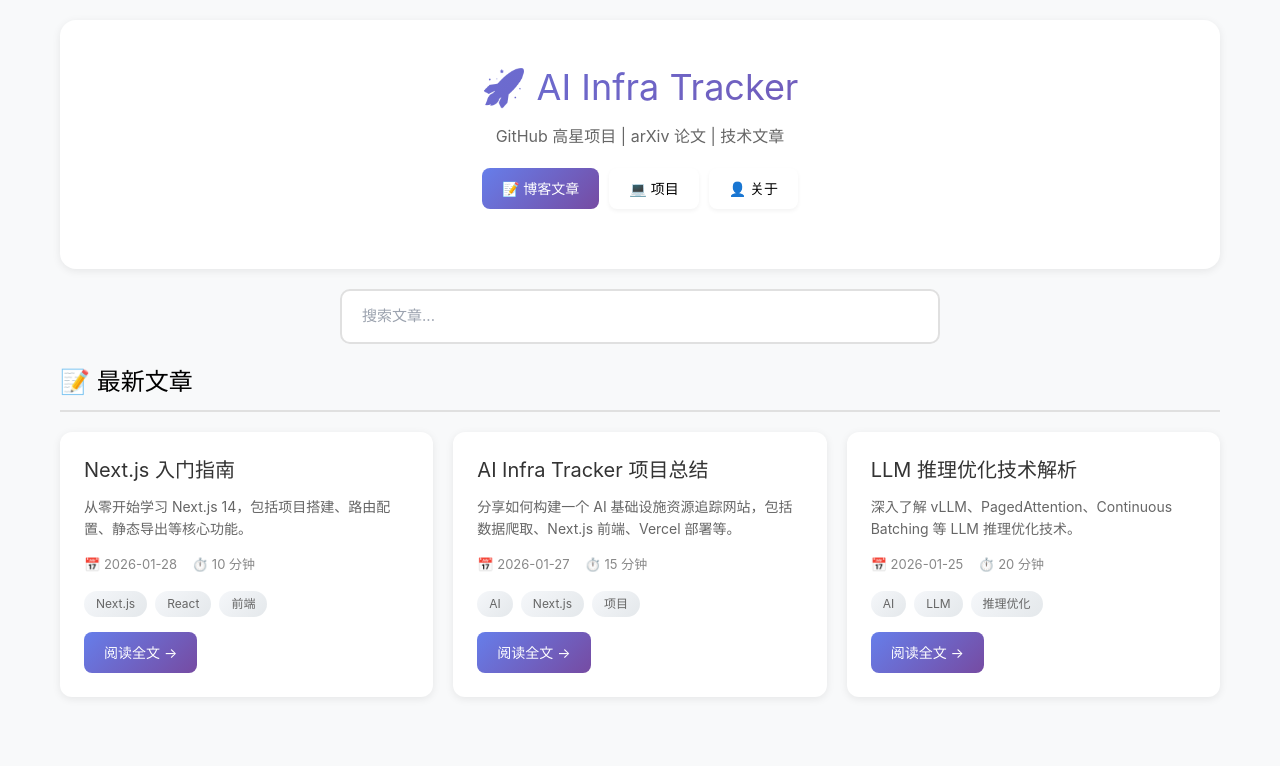
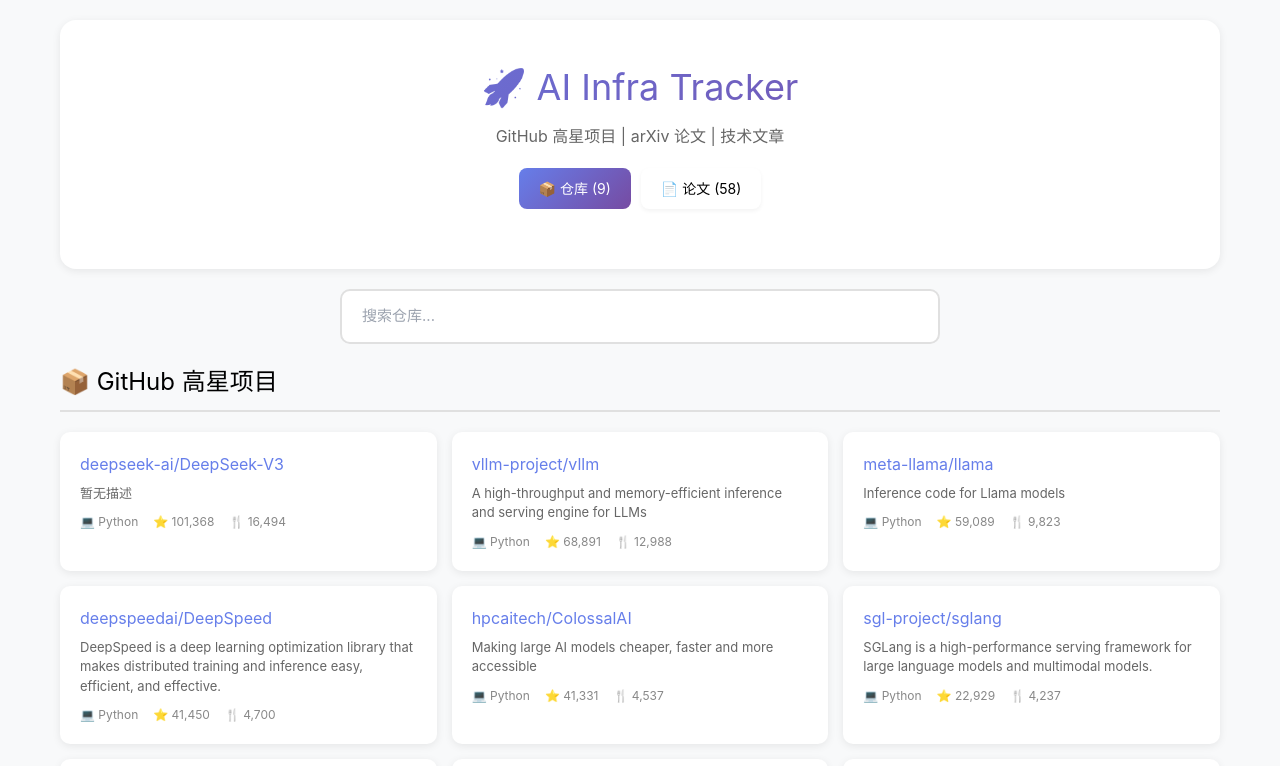
Before and after one commit to KyeeHuang/ai-infra-tracker, a Next.js app: page / in a window 1280 px wide. Shown: the top 766 px of the page. Built offline with nearby package versions, Linux system fonts and the light colour scheme.

Commit message:
[bot] Load real data from JSON files: repos & papers

```diff
--- a/src/pages/index.js
+++ b/src/pages/index.js
@@ -1,6 +1,8 @@
 import { useState, useEffect } from 'react';
 import Head from 'next/head';
 import Link from 'next/link';
+import fs from 'fs';
+import path from 'path';
 
 const styles = {
   container: { maxWidth: '1200px', margin: '0 auto', padding: '20px', fontFamily: '-apple-system, sans-serif', background: '#f8f9fa', minHeight: '100vh' },
@@ -15,7 +17,6 @@
   grid: { display: 'grid', gridTemplateColumns: 'repeat(auto-fill, minmax(350px, 1fr))', gap: '20px' },
   card: { background: 'white', borderRadius: '12px', padding: '24px', boxShadow: '0 2px 8px rgba(0,0,0,0.08)', transition: 'transform 0.2s' },
   cardTitle: { fontSize: '20px', marginBottom: '12px', lineHeight: '1.4' },
-  cardTitle: { fontSize: '20px', marginBottom: '12px', lineHeight: '1.4' },
   excerpt: { fontSize: '14px', color: '#666', lineHeight: '1.6', marginBottom: '15px' },
   meta: { display: 'flex', gap: '15px', fontSize: '13px', color: '#888', marginBottom: '15px' },
   tag: { display: 'inline-block', padding: '4px 12px', background: 'linear-gradient(135deg, #f5f7fa 0%, #e4e8eb 100%)', borderRadius: '20px', fontSize: '12px', color: '#666', marginRight: '8px' },
@@ -23,20 +24,33 @@
   footer: { textAlign: 'center', padding: '40px 20px', color: '#888', marginTop: '40px' },
   section: { marginBottom: '30px' },
   sectionTitle: { fontSize: '24px', marginBottom: '20px', paddingBottom: '10px', borderBottom: '2px solid #e0e0e0' },
-  projectGrid: { display: 'grid', gridTemplateColumns: 'repeat(auto-fill, minmax(300px, 1fr))', gap: '15px' },
-  projectCard: { background: 'white', borderRadius: '10px', padding: '20px', boxShadow: '0 2px 8px rgba(0,0,0,0.08)' },
-  projectTitle: { fontSize: '16px', marginBottom: '8px' },
-  projectDesc: { fontSize: '13px', color: '#666', marginBottom: '10px' },
-  projectStats: { display: 'flex', gap: '15px', fontSize: '12px', color: '#888' },
+  repoGrid: { display: 'grid', gridTemplateColumns: 'repeat(auto-fill, minmax(320px, 1fr))', gap: '15px' },
+  repoCard: { background: 'white', borderRadius: '10px', padding: '20px', boxShadow: '0 2px 8px rgba(0,0,0,0.08)' },
+  repoTitle: { fontSize: '16px', marginBottom: '8px', display: 'flex', alignItems: 'center', gap: '8px' },
+  repoDesc: { fontSize: '13px', color: '#666', marginBottom: '10px', lineHeight: '1.5' },
+  repoStats: { display: 'flex', gap: '15px', fontSize: '12px', color: '#888', marginTop: '10px' },
+  repoStat: { display: 'flex', alignItems: 'center', gap: '4px' },
+  paperCard: { background: 'white', borderRadius: '10px', padding: '20px', boxShadow: '0 2px 8px rgba(0,0,0,0.08)' },
+  paperTitle: { fontSize: '15px', marginBottom: '8px', lineHeight: '1.4' },
+  paperMeta: { fontSize: '12px', color: '#888', marginBottom: '8px' },
+  paperAbstract: { fontSize: '13px', color: '#666', marginBottom: '10px', lineHeight: '1.5', display: '-webkit-box', WebkitLineClamp: 3, WebkitBoxOrient: 'vertical', overflow: 'hidden' },
+  emptyState: { textAlign: 'center', padding: '60px 20px', color: '#888' },
 };
 
-export default function Home({ posts, projects }) {
+export default function Home({ repos, papers }) {
+  const [activeTab, setActiveTab] = useState('repos');
   const [searchTerm, setSearchTerm] = useState('');
-  const [activeTab, setActiveTab] = useState('blog');
 
-  const filteredPosts = posts.filter(post =>
-    post.title.toLowerCase().includes(searchTerm.toLowerCase()) ||
-    post.excerpt.toLowerCase().includes(searchTerm.toLowerCase())
+  const filteredRepos = repos.filter(repo =>
+    repo.name?.toLowerCase().includes(searchTerm.toLowerCase()) ||
+    repo.full_name?.toLowerCase().includes(searchTerm.toLowerCase()) ||
+    repo.description?.toLowerCase().includes(searchTerm.toLowerCase())
+  );
+
+  const filteredPapers = papers.filter(paper =>
+    paper.title?.toLowerCase().includes(searchTerm.toLowerCase()) ||
+    paper.authors?.toLowerCase().includes(searchTerm.toLowerCase()) ||
+    paper.categories?.toLowerCase().includes(searchTerm.toLowerCase())
   );
 
   return (
@@ -51,14 +65,11 @@
         <p style={styles.subtitle}>GitHub 高星项目 | arXiv 论文 | 技术文章</p>
 
         <nav style={styles.nav}>
-          <button style={activeTab === 'blog' ? styles.navButtonActive : styles.navButton} onClick={() => setActiveTab('blog')}>
-            📝 博客文章
+          <button style={activeTab === 'repos' ? styles.navButtonActive : styles.navButton} onClick={() => setActiveTab('repos')}>
+            📦 仓库 ({repos.length})
           </button>
-          <button style={activeTab === 'projects' ? styles.navButtonActive : styles.navButton} onClick={() => setActiveTab('projects')}>
-            💻 项目
-          </button>
-          <button style={activeTab === 'about' ? styles.navButtonActive : styles.navButton} onClick={() => setActiveTab('about')}>
-            👤 关于
+          <button style={activeTab === 'papers' ? styles.navButtonActive : styles.navButton} onClick={() => setActiveTab('papers')}>
+            📄 论文 ({papers.length})
           </button>
         </nav>
       </header>
@@ -66,88 +77,66 @@
       <div style={styles.searchWrapper}>
         <input
           type="text"
-          placeholder="搜索文章..."
+          placeholder={activeTab === 'repos' ? "搜索仓库..." : "搜索论文..."}
           value={searchTerm}
           onChange={(e) => setSearchTerm(e.target.value)}
           style={styles.searchInput}
         />
       </div>
 
-      {activeTab === 'blog' && (
+      {activeTab === 'repos' && (
         <main>
           <section style={styles.section}>
-            <h2 style={styles.sectionTitle}>📝 最新文章</h2>
-            <div style={styles.grid}>
-              {filteredPosts.map(post => (
-                <article key={post.slug} style={styles.card}>
-                  <h3 style={styles.cardTitle}>
-                    <Link href={`/posts/${post.slug}`} style={{ textDecoration: 'none', color: '#333' }}>
-                      {post.title}
-                    </Link>
+            <h2 style={styles.sectionTitle}>📦 GitHub 高星项目</h2>
+            {filteredRepos.length === 0 ? (
+              <div style={styles.emptyState}>没有找到匹配的仓库</div>
+            ) : (
+              <div style={styles.repoGrid}>
+                {filteredRepos.map(repo => (
+                  <div key={repo.full_name} style={styles.repoCard}>
+                    <h3 style={styles.repoTitle}>
+                      <a href={repo.url} target="_blank" rel="noopener noreferrer" style={{ textDecoration: 'none', color: '#667eea' }}>
+                        {repo.full_name || repo.name}
+                      </a>
                     </h3>
-                  <p style={styles.excerpt}>{post.excerpt}</p>
-                  <div style={styles.meta}>
-                    <span>📅 {post.date}</span>
-                    <span>⏱️ {post.readTime} 分钟</span>
+                    <p style={styles.repoDesc}>{repo.description || '暂无描述'}</p>
+                    <div style={styles.repoStats}>
+                      {repo.language && <span style={styles.repoStat}>💻 {repo.language}</span>}
+                      {repo.stars !== undefined && <span style={styles.repoStat}>⭐ {repo.stars.toLocaleString()}</span>}
+                      {repo.forks !== undefined && <span style={styles.repoStat}>🍴 {repo.forks.toLocaleString()}</span>}
                     </div>
-                  <div style={{ marginBottom: '15px' }}>
-                    {post.tags.map(tag => (
-                      <span key={tag} style={styles.tag}>{tag}</span>
+                  </div>
                 ))}
               </div>
-                  <Link href={`/posts/${post.slug}`} style={styles.readMore}>
-                    阅读全文 →
-                  </Link>
-                </article>
-              ))}
-            </div>
+            )}
           </section>
         </main>
       )}
 
-      {activeTab === 'projects' && (
+      {activeTab === 'papers' && (
         <main>
           <section style={styles.section}>
-            <h2 style={styles.sectionTitle}>💻 开源项目</h2>
-            <div style={styles.projectGrid}>
-              {projects.map(project => (
-                <div key={project.name} style={styles.projectCard}>
-                  <h3 style={styles.projectTitle}>
-                    <a href={project.url} target="_blank" rel="noopener noreferrer" style={{ textDecoration: 'none', color: '#667eea' }}>
-                      {project.name}
+            <h2 style={styles.sectionTitle}>📄 最新 arXiv 论文</h2>
+            {filteredPapers.length === 0 ? (
+              <div style={styles.emptyState}>没有找到匹配的论文</div>
+            ) : (
+              <div style={styles.repoGrid}>
+                {filteredPapers.map((paper, idx) => (
+                  <div key={idx} style={styles.paperCard}>
+                    <h3 style={styles.paperTitle}>
+                      <a href={paper.pdf_url} target="_blank" rel="noopener noreferrer" style={{ textDecoration: 'none', color: '#333' }}>
+                        {paper.title}
                       </a>
                     </h3>
-                  <p style={styles.projectDesc}>{project.description}</p>
-                  <div style={styles.projectStats}>
-                    <span>⭐ {project.stars}</span>
-                    <span>🔤 {project.language}</span>
+                    <p style={styles.paperMeta}>{paper.authors?.split(',')[0]?.trim() || 'Unknown'} • {paper.published_date || 'Unknown'}</p>
+                    <p style={styles.paperAbstract}>{paper.abstract || '暂无摘要'}</p>
+                    <div style={styles.repoStats}>
+                      {paper.categories && <span style={styles.repoStat}>📁 {paper.categories}</span>}
                     </div>
                   </div>
                 ))}
               </div>
-          </section>
-        </main>
             )}
-
-      {activeTab === 'about' && (
-        <main>
-          <section style={styles.section}>
-            <h2 style={styles.sectionTitle}>👤 关于我</h2>
-            <div style={{ ...styles.card, textAlign: 'center', padding: '40px' }}>
-              <div style={{ width: '100px', height: '100px', borderRadius: '50%', background: 'linear-gradient(135deg, #667eea 0%, #764ba2 100%)', margin: '0 auto 20px', display: 'flex', alignItems: 'center', justifyContent: 'center', fontSize: '40px', color: 'white' }}>
-                👨‍💻
-              </div>
-              <h3 style={{ fontSize: '24px', marginBottom: '10px' }}>Kyee Huang - AI Infrastructure</h3>
-              <p style={{ color: '#666', maxWidth: '600px', margin: '0 auto 20px', lineHeight: '1.8' }}>
-                全栈开发者，专注于 AI 基础设施、Web 开发和技术分享。
-                这里是记录学习笔记、分享项目经验的地方。
-              </p>
-              <div style={{ display: 'flex', gap: '15px', justifyContent: 'center', flexWrap: 'wrap' }}>
-                <a href="https://github.com/kyeehuang" style={{ ...styles.readMore, background: '#333' }}>GitHub</a>
-                <a href="https://twitter.com/kyeehuang" style={{ ...styles.readMore, background: '#1da1f2' }}>Twitter</a>
-                <a href="mailto:kyee@example.com" style={{ ...styles.readMore, background: '#666' }}>Email</a>
-              </div>
-            </div>
           </section>
         </main>
       )}
@@ -161,53 +150,33 @@
 }
 
 export async function getStaticProps() {
-  // 示例文章数据
-  const posts = [
-    {
-      slug: 'getting-started-with-nextjs',
-      title: 'Next.js 入门指南',
-      excerpt: '从零开始学习 Next.js 14，包括项目搭建、路由配置、静态导出等核心功能。',
-      date: '2026-01-28',
-      readTime: 10,
-      tags: ['Next.js', 'React', '前端'],
-    },
-    {
-      slug: 'ai-infra-tracker-project',
-      title: 'AI Infra Tracker 项目总结',
-      excerpt: '分享如何构建一个 AI 基础设施资源追踪网站，包括数据爬取、Next.js 前端、Vercel 部署等。',
-      date: '2026-01-27',
-      readTime: 15,
-      tags: ['AI', 'Next.js', '项目'],
-    },
-    {
-      slug: 'understanding-llm-inference',
-      title: 'LLM 推理优化技术解析',
-      excerpt: '深入了解 vLLM、PagedAttention、Continuous Batching 等 LLM 推理优化技术。',
-      date: '2026-01-25',
-      readTime: 20,
-      tags: ['AI', 'LLM', '推理优化'],
-    },
-  ];
+  // 加载 GitHub 仓库数据
+  let repos = [];
+  try {
+    const reposPath = path.join(process.cwd(), 'data/repos.json');
+    if (fs.existsSync(reposPath)) {
+      repos = JSON.parse(fs.readFileSync(reposPath, 'utf8'));
+    }
+  } catch (e) {
+    console.error('Error loading repos:', e);
+  }
 
-  // 示例项目数据
-  const projects = [
-    {
-      name: 'AI Infra Tracker',
-      description: 'AI 基础设施资源追踪网站，收集 GitHub、arXiv、知乎的优质资源。',
-      url: 'https://github.com/kyeehuang/ai-infra-tracker',
-      stars: 12,
-      language: 'JavaScript',
-    },
-    {
-      name: 'Personal Blog',
-      description: '基于 Next.js 的个人技术博客，支持文章管理、项目展示。',
-      url: 'https://github.com/kyeehuang/personal-blog',
-      stars: 5,
-      language: 'TypeScript',
-    },
-  ];
+  // 加载 arXiv 论文数据
+  let papers = [];
+  try {
+    const papersPath = path.join(process.cwd(), 'data/papers.json');
+    if (fs.existsSync(papersPath)) {
+      papers = JSON.parse(fs.readFileSync(papersPath, 'utf8'));
+    }
+  } catch (e) {
+    console.error('Error loading papers:', e);
+  }
+
+  // 按 stars 或日期排序
+  repos = repos.sort((a, b) => (b.stars || 0) - (a.stars || 0));
+  papers = papers.sort((a, b) => (b.published_date || '').localeCompare(a.published_date || ''));
 
   return {
-    props: { posts, projects },
+    props: { repos, papers },
   };
 }
```
Lines whose indentation alone changed are shown as unchanged.
